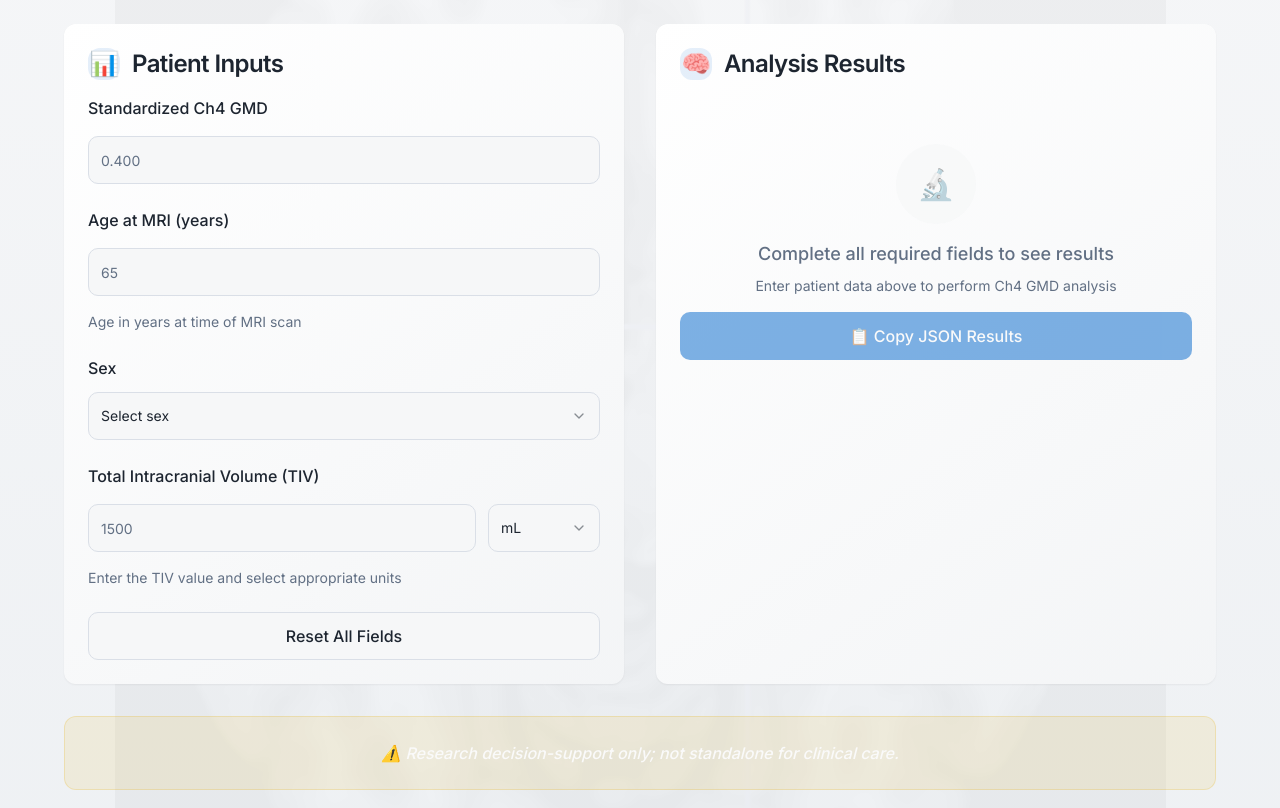
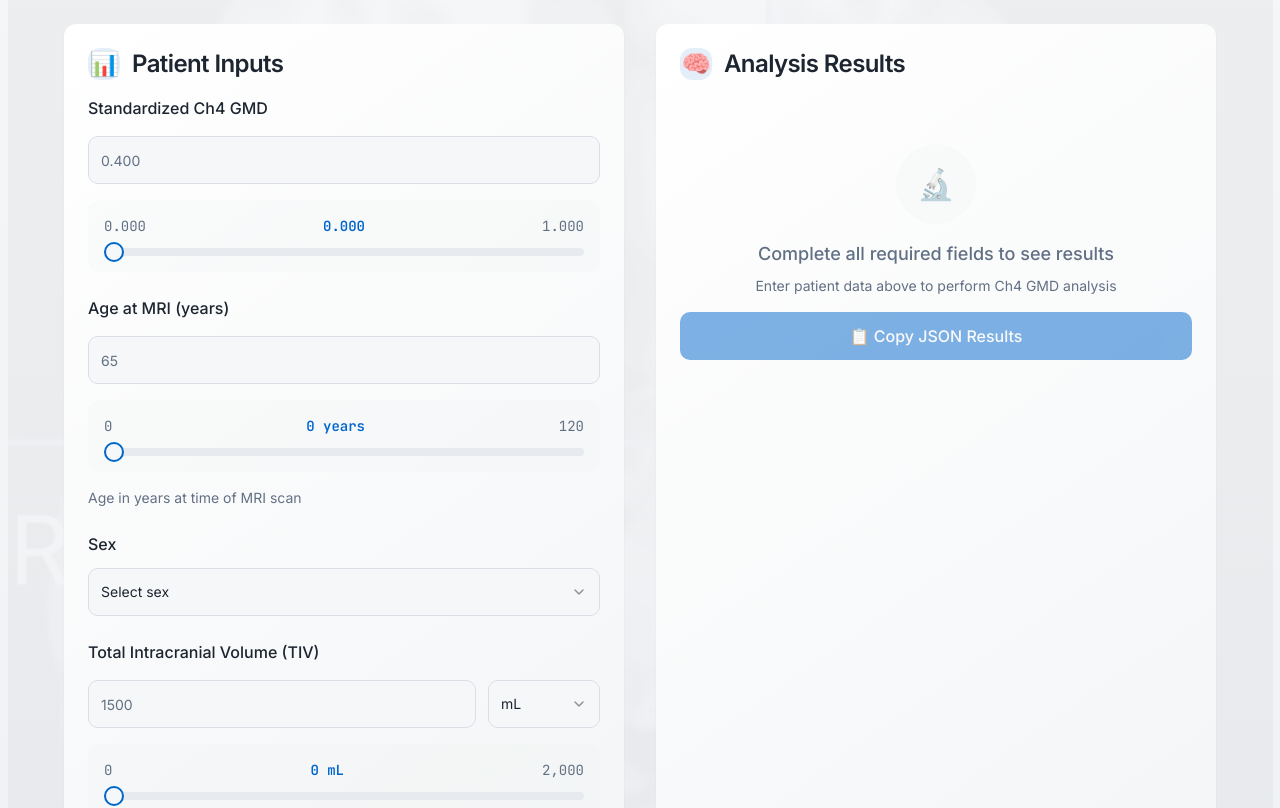
Before and after one commit to Negidamd/ch4-subtyper, a React (Vite) app: page / in a window 1280 px wide. Shown: the part 240-1048 px from the top of the page. Built offline with nearby package versions, Linux system fonts and the light colour scheme.

Commit message:
Fix: Sliders not displaying
The sliders for "Standardized Ch4 GMD", "Age at MRI (years)", and "Total Intracranial Volume (TIV)" are not visible. This commit aims to fix the issue and make the sliders appear correctly.

```diff
--- a/src/pages/Index.tsx
+++ b/src/pages/Index.tsx
@@ -303,11 +303,10 @@ const Index = () => {
                       aria-describedby="Ch4std-error"
                       placeholder="0.400"
                     />
-                    {inputs.Ch4std && !isNaN(Number(inputs.Ch4std)) && (
                     <div className="space-y-3 p-4 bg-muted/30 rounded-lg">
                       <div className="flex justify-between text-sm text-muted-foreground font-mono">
                         <span>0.000</span>
-                          <span className="font-semibold text-primary">{inputs.Ch4std}</span>
+                        <span className="font-semibold text-primary">{inputs.Ch4std || '0.000'}</span>
                         <span>1.000</span>
                       </div>
                       <Slider
@@ -319,7 +318,6 @@ const Index = () => {
                         className="w-full"
                       />
                     </div>
-                    )}
                   </div>
                   {errors.Ch4std && (
                     <p id="Ch4std-error" className="text-sm text-destructive font-medium animate-fade-in" role="alert">
@@ -341,11 +339,10 @@ const Index = () => {
                       aria-describedby="ageAtMRI-help ageAtMRI-error"
                       placeholder="65"
                     />
-                    {inputs.ageAtMRI && !isNaN(Number(inputs.ageAtMRI)) && (
                     <div className="space-y-3 p-4 bg-muted/30 rounded-lg">
                       <div className="flex justify-between text-sm text-muted-foreground font-mono">
                         <span>0</span>
-                          <span className="font-semibold text-primary">{inputs.ageAtMRI} years</span>
+                        <span className="font-semibold text-primary">{inputs.ageAtMRI || '0'} years</span>
                         <span>120</span>
                       </div>
                       <Slider
@@ -357,7 +354,6 @@ const Index = () => {
                         className="w-full"
                       />
                     </div>
-                    )}
                   </div>
                   <p id="ageAtMRI-help" className="text-sm text-muted-foreground">
                     Age in years at time of MRI scan
@@ -434,11 +430,10 @@ const Index = () => {
                       </div>
                     )}
 
-                    {inputs.TIV_entered && !isNaN(Number(inputs.TIV_entered)) && (
                     <div className="space-y-3 p-4 bg-muted/30 rounded-lg">
                       <div className="flex justify-between text-sm text-muted-foreground font-mono">
                         <span>0</span>
-                          <span className="font-semibold text-primary">{Number(inputs.TIV_entered).toLocaleString()} {inputs.TIV_units}</span>
+                        <span className="font-semibold text-primary">{inputs.TIV_entered ? `${Number(inputs.TIV_entered).toLocaleString()} ${inputs.TIV_units}` : `0 ${inputs.TIV_units}`}</span>
                         <span>{getSliderRange('TIV_entered').max.toLocaleString()}</span>
                       </div>
                       <Slider
@@ -450,7 +445,6 @@ const Index = () => {
                         className="w-full"
                       />
                     </div>
-                    )}
                   </div>
                   <p id="TIV_entered-help" className="text-sm text-muted-foreground">
                     Enter the TIV value and select appropriate units
```
Lines whose indentation alone changed are shown as unchanged.
